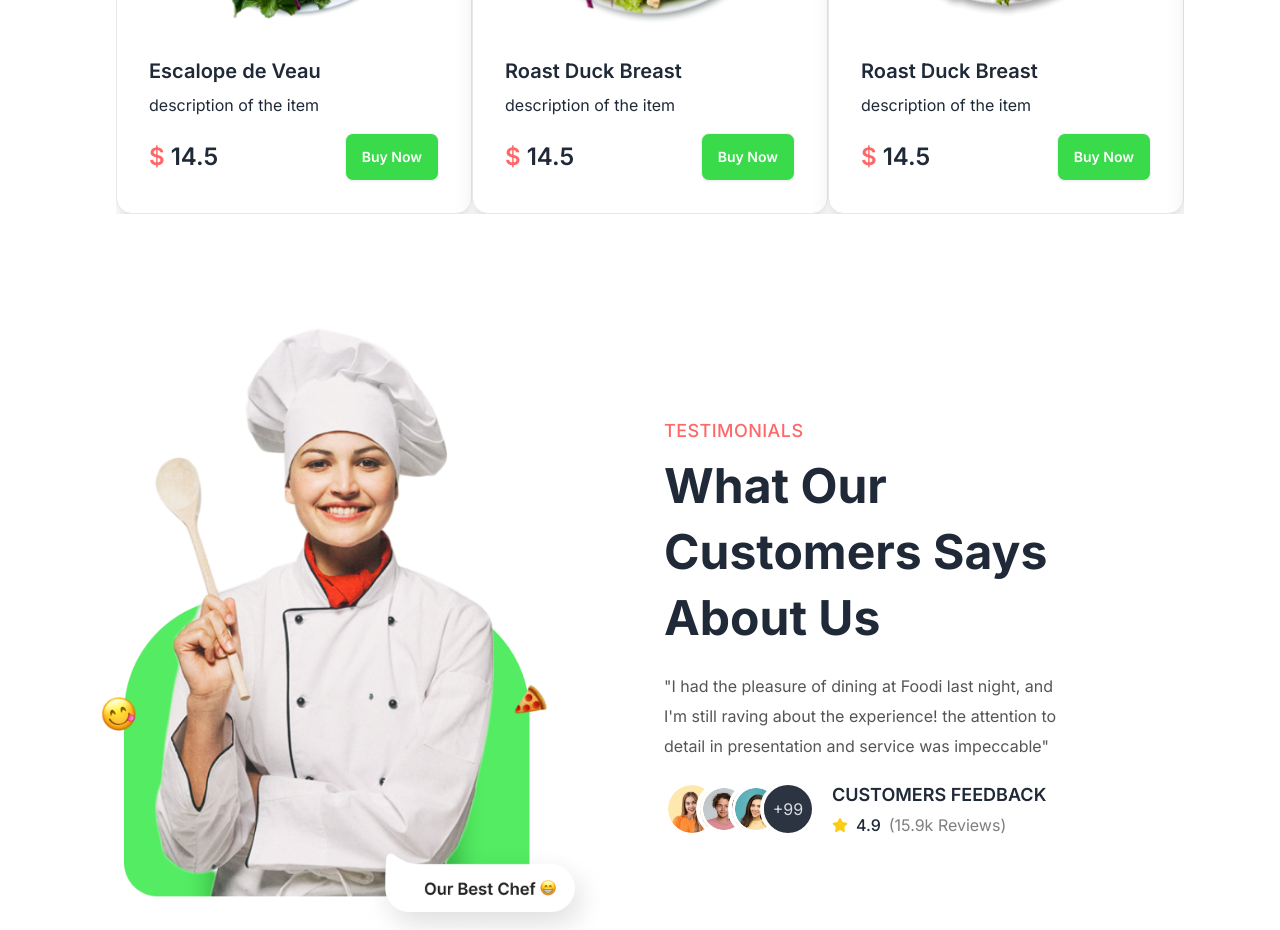
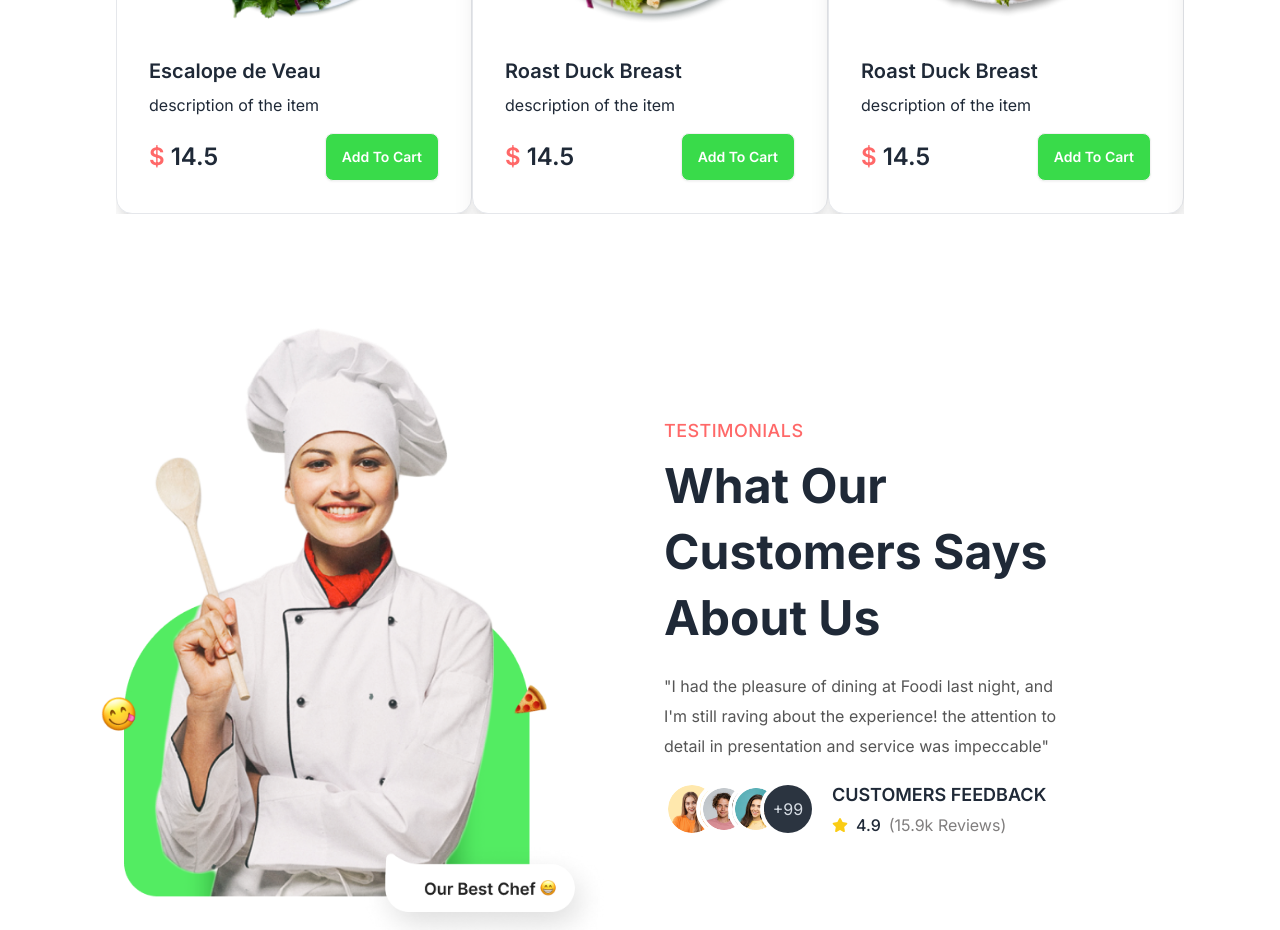
Before and after one commit to HossainRafi/Foodi, a React (Vite) app in the folder foodi-client/: page / in a window 1280 px wide. Shown: the part 2080-3010 px from the top of the page. Built offline with nearby package versions, Linux system fonts and the light colour scheme; no server answers.

Commit message:
getting card data from card component

```diff
--- a/foodi-client/src/components/Cards.jsx
+++ b/foodi-client/src/components/Cards.jsx
@@ -5,6 +5,11 @@ import { Link } from "react-router-dom";
 export const Cards = ({ item }) => {
   const [isHeartFillted, setIsHeartFillted] = useState(false);
 
+  const handleAddCart = (item) => {
+    console.log("btn clicked", item);
+  };
+
+  // favourite item
   const handleHeartClick = () => {
     setIsHeartFillted(!isHeartFillted);
   };
@@ -37,7 +42,12 @@ export const Cards = ({ item }) => {
             <span className="text-md text-red">$ </span>
             {item.price}
           </h5>
-          <button className="btn bg-green text-white">Buy Now</button>
+          <button
+            onClick={() => handleAddCart(item)}
+            className="btn bg-green text-white"
+          >
+            Add To Cart
+          </button>
         </div>
       </div>
     </div>
--- a/foodi-client/src/pages/shop/Menu.jsx
+++ b/foodi-client/src/pages/shop/Menu.jsx
@@ -83,7 +83,7 @@ export const Menu = () => {
     <div>
       {/* menu banner */}
       <div className="max-w-screen-2xl container mx-auto xl:px-24 px-4 bg-gradient-to-r from-0% from-[#FAFAFA] to-[#FCFCFC] to-100%">
-        <div className="py-48 flex flex-col items-center justify-center">
+        <div className="pt-40 pb-24 flex flex-col items-center justify-center">
           {/* content */}
           <div className=" text-center px-4 space-y-7">
             <h2 className="md:text-5xl text-4xl font-bold md:leading-snug leading-snug">
@@ -105,7 +105,7 @@ export const Menu = () => {
       <div className="section-container">
         <div className="flex flex-col md:flex-row flex-wrap md:justify-between items-center space-y-3 mb-8">
           {/* all category buttons */}
-          <div className="flex flex-row justify-start md:items-center md:gap-8 gap-4  flex-wrap">
+          <div className="flex flex-row justify-start md:items-center md:gap-8 gap-4 flex-wrap">
             <button
               onClick={showAll}
               className={selectedCategory === "all" ? "active" : ""}
@@ -146,16 +146,19 @@ export const Menu = () => {
 
           {/* filter options */}
           <div className="flex justify-end mb-4 rounded-sm">
-            <div className="bg-black p-2 ">
+            <div className="bg-green p-2 ">
               <FaFilter className="text-white h-4 w-4" />
             </div>
             <select
               id="sort"
               onChange={(e) => handleSortChange(e.target.value)}
               value={sortOption}
-              className="bg-black text-white px-2 py-1 rounded-sm outline-none cursor-pointer"
+              className="bg-green text-white px-2 py-1 rounded-sm outline-none cursor-pointer"
             >
-              <option value="default"> Default</option>
+              <option className="cursor-pointer" value="default">
+                {" "}
+                Default
+              </option>
               <option value="A-Z">A-Z</option>
               <option value="Z-A">Z-A</option>
               <option value="low-to-high">Low to High</option>
```
